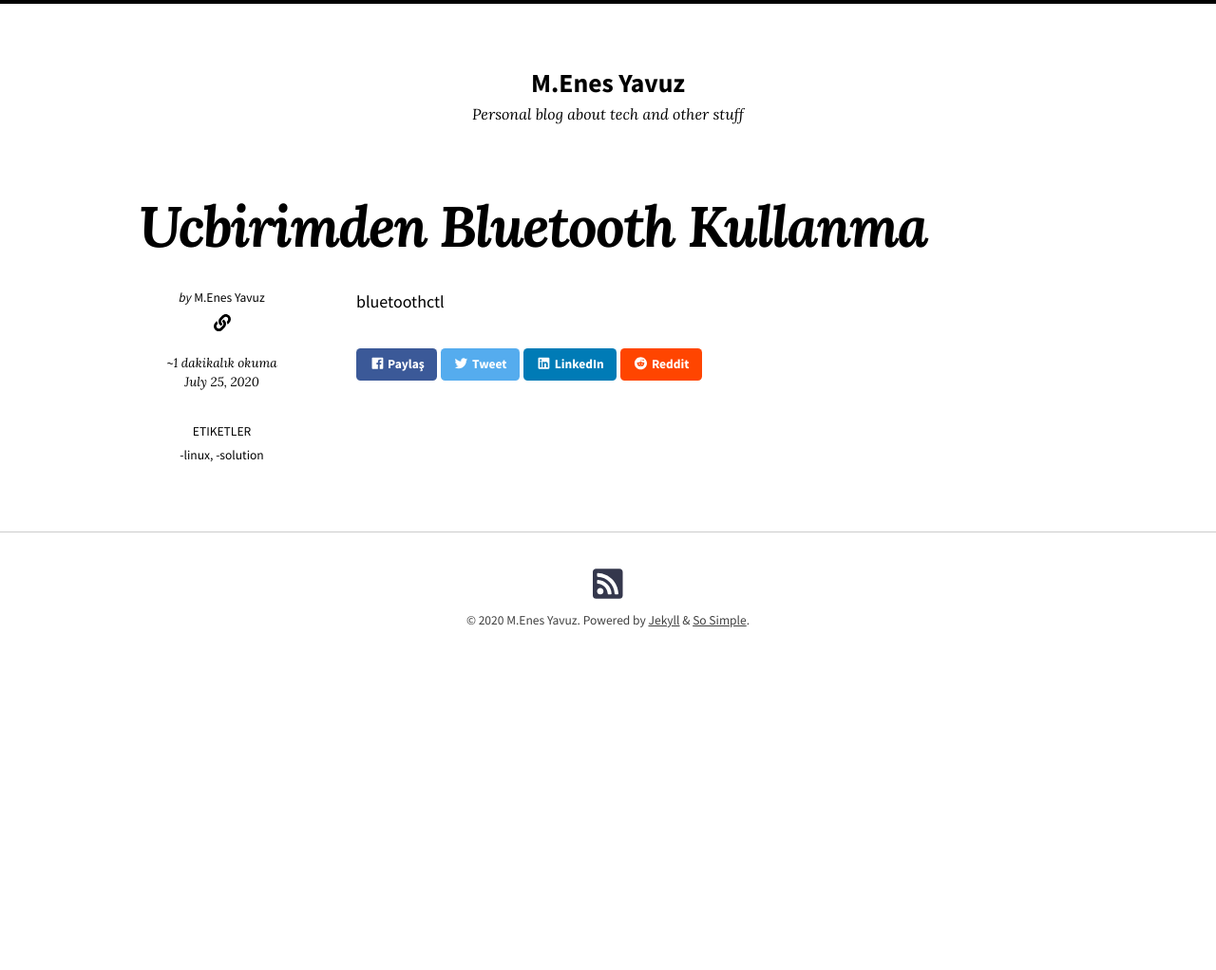
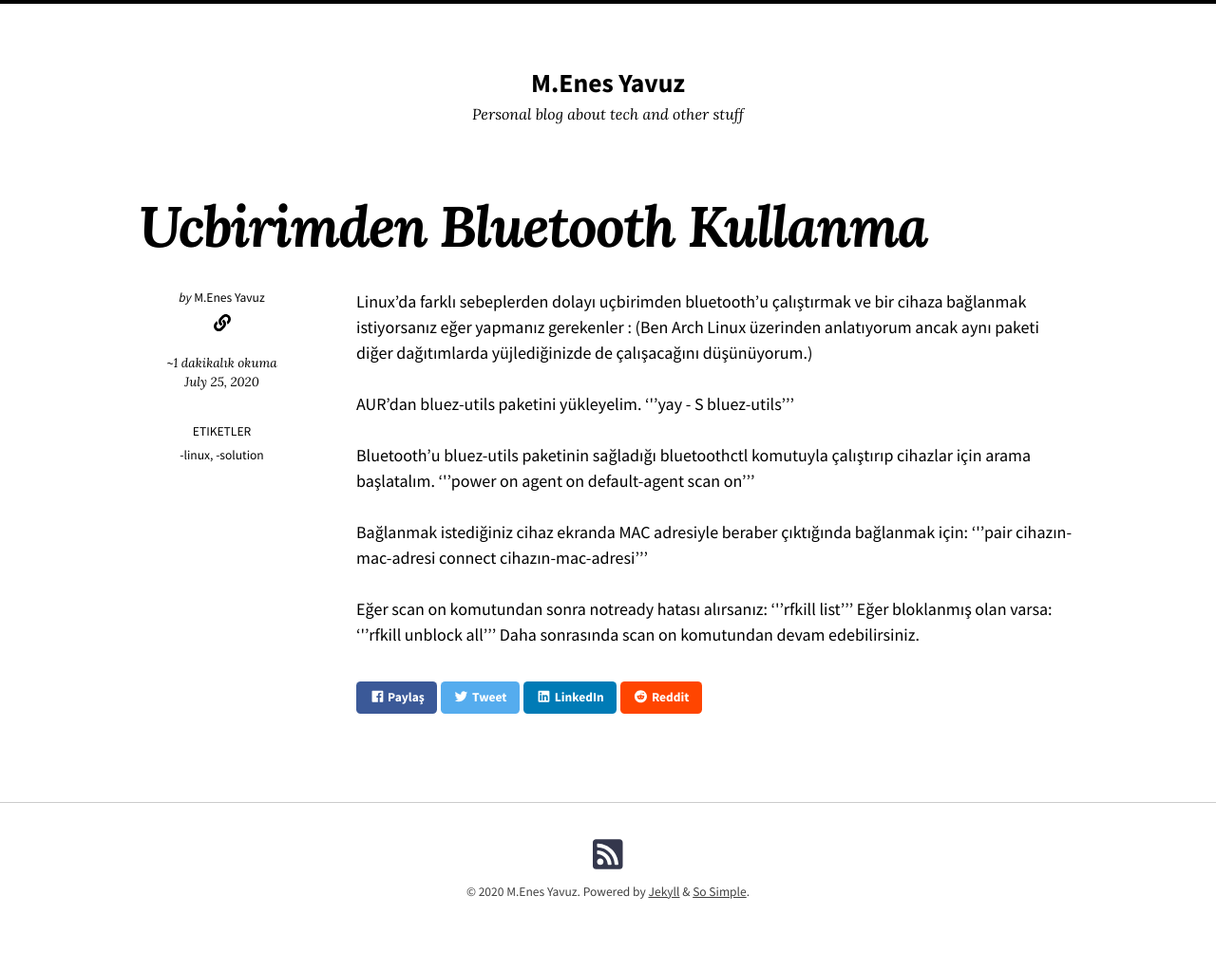
Before and after one commit to ensyvz/ensyvz.github.io, a Jekyll site: the page built from _posts/2020-07-25-bluetoothcli.md, in a window 1280 px wide. Shown: the whole page at 95% size. Built offline with Jekyll 4.4.1, drawn with Linux system fonts in a browser that asks for light colours; nearby versions of some CDN libraries; before the commit the page ends 900 px from its top, so only the background shows below that.

Commit message:
Update 2020-07-25-bluetoothcli.md

```diff
--- a/_posts/2020-07-25-bluetoothcli.md
+++ b/_posts/2020-07-25-bluetoothcli.md
@@ -6,4 +6,25 @@ tags:
      -solution
 ---
 
-bluetoothctl
+Linux'da farklı sebeplerden dolayı uçbirimden bluetooth'u çalıştırmak ve bir cihaza bağlanmak istiyorsanız eğer yapmanız gerekenler :
+(Ben Arch Linux üzerinden anlatıyorum ancak aynı paketi diğer dağıtımlarda yüjlediğinizde de çalışacağını düşünüyorum.)
+
+
+AUR'dan bluez-utils paketini yükleyelim.
+'''yay - S bluez-utils'''
+
+Bluetooth'u bluez-utils paketinin sağladığı bluetoothctl komutuyla çalıştırıp cihazlar için arama başlatalım.
+'''power on
+   agent on
+   default-agent
+   scan on'''
+
+Bağlanmak istediğiniz cihaz ekranda MAC adresiyle beraber çıktığında bağlanmak için:
+'''pair cihazın-mac-adresi
+   connect cihazın-mac-adresi'''
+
+Eğer scan on komutundan sonra notready hatası alırsanız:
+'''rfkill list'''
+Eğer bloklanmış olan varsa:
+'''rfkill unblock all'''
+Daha sonrasında scan on komutundan devam edebilirsiniz.
```
